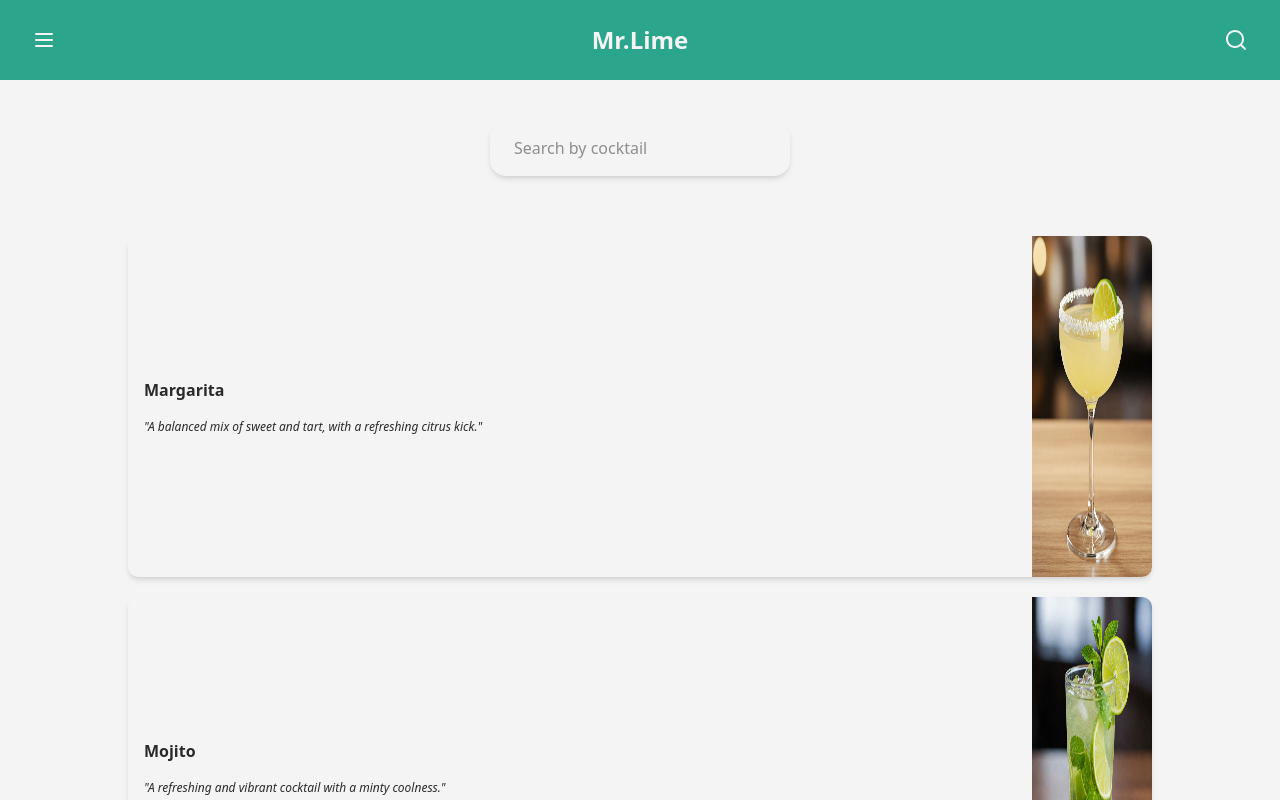
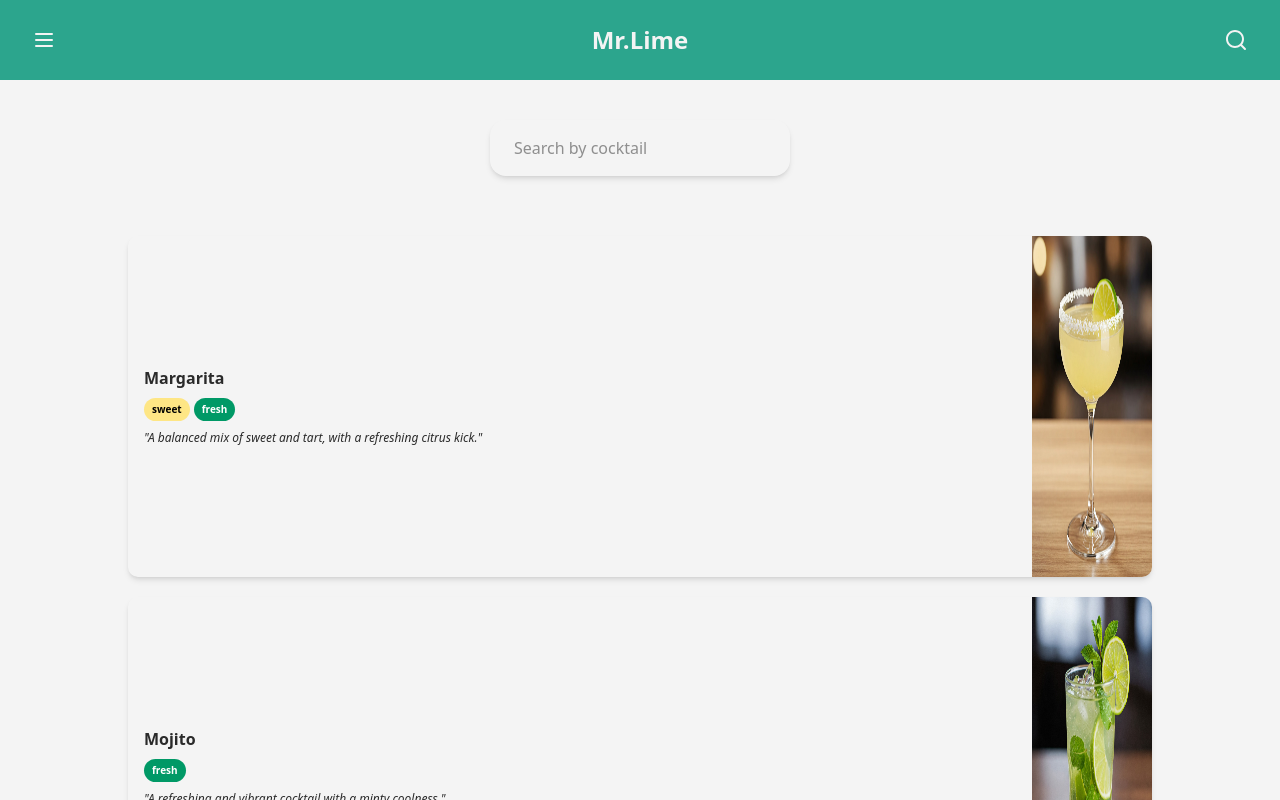
Before and after one commit to codnrawbwj/mrlime, a Next.js app: page /cocktails in a window 1280 px wide. Shown: the top 800 px of the page. Built offline with nearby package versions, Linux system fonts and the light colour scheme.

Commit message:
Feat: add tasteLabel tag

```diff
--- a/src/app/cocktails/page.tsx
+++ b/src/app/cocktails/page.tsx
@@ -1,3 +1,4 @@
+import TasteLabel from "@/components/ui/taste-label";
 import { COCKTAIL_HASH, CocktailType } from "@/constant/dummy";
 import Image from "next/image";
 import React from "react";
@@ -18,9 +19,12 @@ const Page = () => {
             key={cocktail._id}
             className="rounded-lg w-full aspect-[3/1] bg-mojito-white-rum mx-auto overflow-hidden shadow-md flex "
           >
-            <div className="grow flex-col gap-4 justify-center px-4">
-              <div className="flex">
-                <h3 className="texl-3xl font-bold">{cocktail.name}</h3>
+            <div className="grow flex-col gap-2 justify-center px-4">
+              <h3 className="texl-3xl font-bold">{cocktail.name}</h3>
+              <div className="flex justify-start items-center gap-1">
+                {cocktail.tasteLabel.map((label) => (
+                  <TasteLabel key={label} tasteLabel={label} />
+                ))}
               </div>
               <p className="text-[12px] italic">
                 &quot;{cocktail.tasteReview}&quot;
--- /dev/null
+++ b/src/components/ui/taste-label.tsx
@@ -0,0 +1,29 @@
+import { cn } from "@/lib/utils";
+import React from "react";
+
+export interface TasteLabelType {
+  tasteLabel: "sweet" | "fresh" | "deep" | "bitter" | "classic";
+}
+
+const TASTELABEL_COLOR_HASH = {
+  sweet: "bg-amber-200 text-black",
+  fresh: "bg-emerald-600 text-white",
+  deep: "bg-indigo-800 text-white",
+  bitter: "bg-orange-950 text-white",
+  classic: "bg-slate-600 text-white",
+};
+
+const TasteLabel: React.FC<TasteLabelType> = ({ tasteLabel }) => {
+  return (
+    <div
+      className={cn(
+        "px-2 rounded-2xl py-1 text-[10px] font-semibold",
+        TASTELABEL_COLOR_HASH[tasteLabel]
+      )}
+    >
+      {tasteLabel}
+    </div>
+  );
+};
+
+export default TasteLabel;
```
